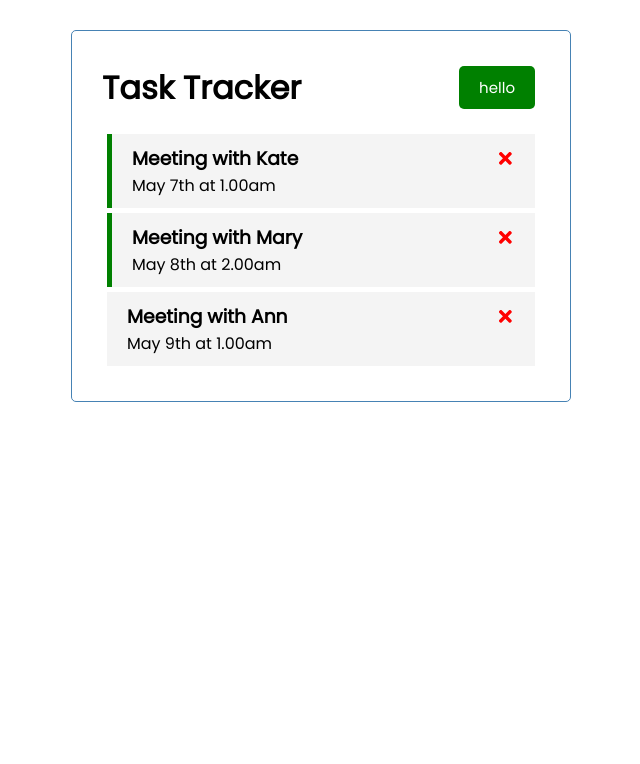
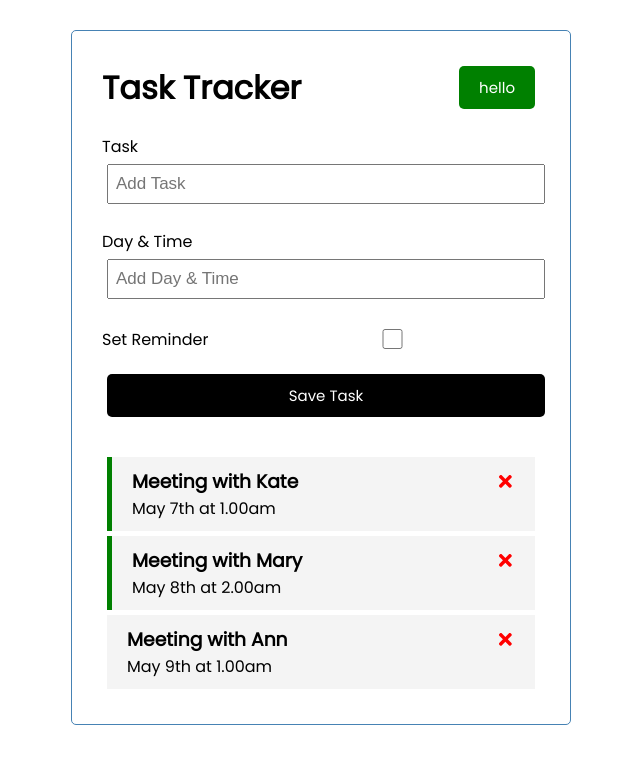
Before and after one commit to DmitryVelichko/task-tracker-smpl-reactjs, a React (Create React App) app: page / in a window 1280 px wide. Shown: the top 764 px of the page, without its empty margins (319-959 px from the left). Built offline with nearby package versions, Linux system fonts and the light colour scheme.

Commit message:
New commit

```diff
--- a/src/App.js
+++ b/src/App.js
@@ -2,6 +2,7 @@
 import Header from './components/Header';
 import './App.css';
 import Tasks from './components/Tasks';
+import AddTask from './components/AddTask';
 
 function App() {
   const [tasks, setTasks] = useState([
@@ -41,6 +42,7 @@
   return (
     <div className="container">
      <Header title="Task Tracker"/>
+     <AddTask />
      {tasks.length > 0 ? <Tasks tasks={tasks} onDelete={deleteTask} onToggle={toggleReminder}/> : 'No tasks to show'}
     </div>
   );
--- a/src/components/AddTask.js
+++ b/src/components/AddTask.js
@@ -11,10 +11,12 @@
                 <label>Day & Time</label>
                 <input type="text" placeholder="Add Day & Time"/>
             </div>
-            <div className="form-control">
+            <div className="form-control form-control-check">
                 <label>Set Reminder</label>
                 <input type="checkbox"/>
             </div>
+
+            <input type="submit" value='Save Task' className='btn btn-block' />
         </form>
     )
 }
```
